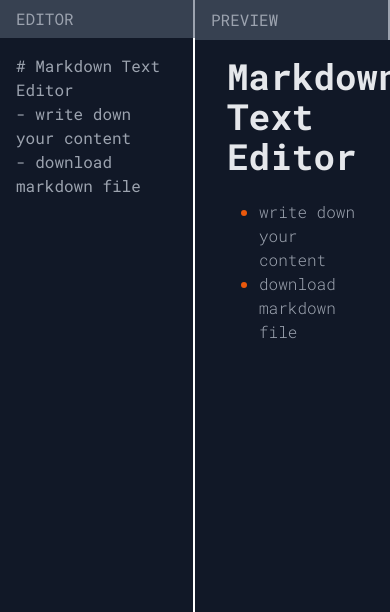
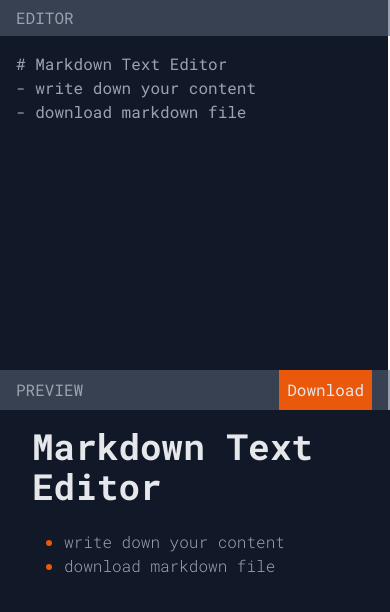
Before and after one commit to RitikRajput696/markdown-editor, a Next.js app: page / in a window 390 px wide. Shown: the top 612 px of the page. Built offline with nearby package versions, Linux system fonts and the light colour scheme.

Commit message:
added download button

```diff
--- a/src/components/MainLayout.jsx
+++ b/src/components/MainLayout.jsx
@@ -2,7 +2,7 @@ import React from "react";
 
 function MainLayout({ children }) {
   return (
-    <main className="grid grid-cols-2 h-full bg-gray-900 text-gray-400">
+    <main className="grid sm:grid-cols-2 grid-cols-1 h-full bg-gray-900 text-gray-400">
       {children}
     </main>
   );
--- a/src/components/Preview.jsx
+++ b/src/components/Preview.jsx
@@ -6,10 +6,25 @@ import remarkGfm from "remark-gfm";
 function Preview() {
   const [markdown] = useContext(markdownContext);
 
+  const downloadFile = () => {
+    const link = document.createElement("a");
+    const file = new Blob([markdown], { type: "text/plain" });
+    link.href = URL.createObjectURL(file);
+    link.download = "Untitled.md";
+    link.click();
+    URL.revokeObjectURL(link.href);
+  };
+
   return (
     <div className="flex flex-col h-full overflow-auto">
-      <div className="flex items-center content-center min-h-10 bg-gray-700  text-gray-400 font-normal border-r-2 border-r-gray-400 sticky top-0">
-        <span className="ml-4"> PREVIEW</span>
+      <div className="flex items-center  justify-between min-h-10 bg-gray-700  text-gray-400 font-normal border-r-2 border-r-gray-400 sticky top-0 pl-4 pr-4">
+        <span className="block"> PREVIEW</span>
+        <button
+          className="bg-orange-600 text-gray-200 p-2"
+          onClick={downloadFile}
+        >
+          Download
+        </button>
       </div>
       <div className="p-4 pl-8 flex flex-col gap-6 h-full">
         <ReactMarkdown remarkPlugins={[remarkGfm]}>{markdown}</ReactMarkdown>
```
